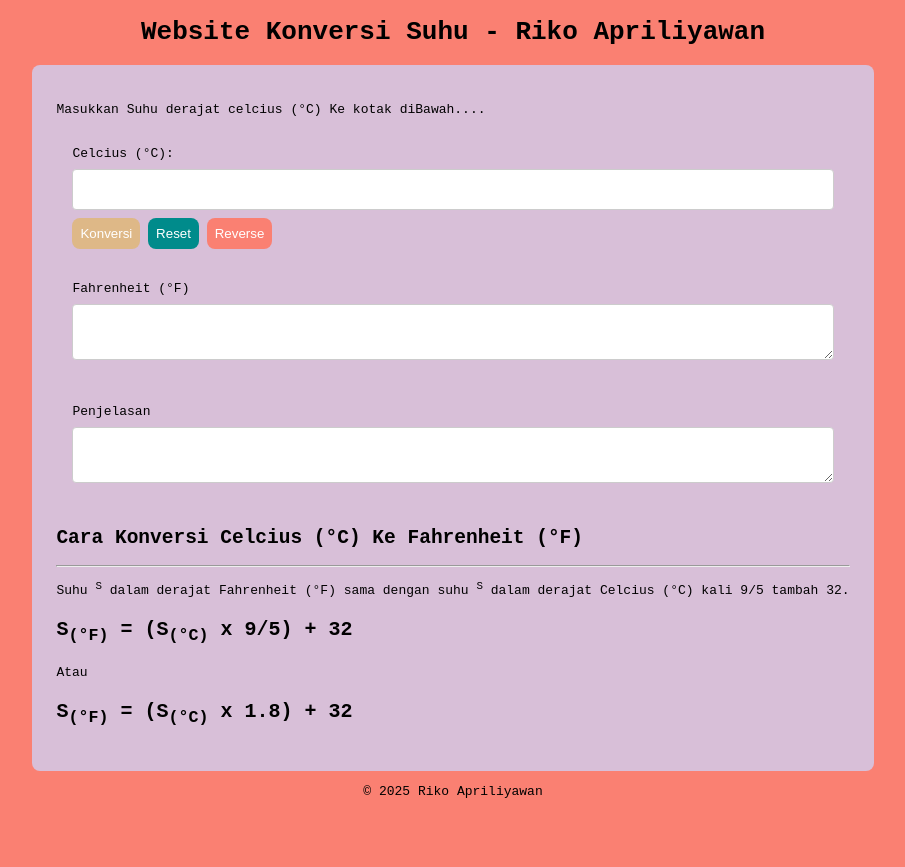
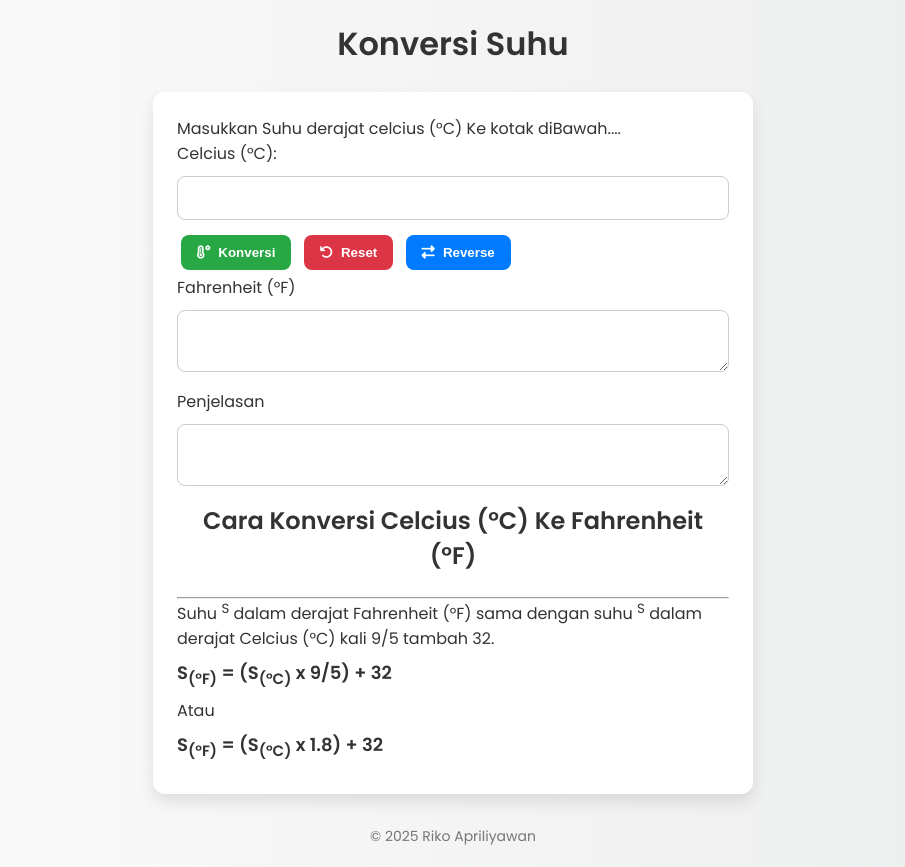
Before and after one commit to revou-fundamental-course/19-may-25-rikoapriliyawan, a plain HTML site: page index.html in a window 1280 px wide. Shown: the whole page, without its empty margins (187-1092 px from the left). Before the commit the page ends 812 px from the top, so only its background shows below. Drawn offline with Linux system fonts and the light colour scheme.

Commit message:
Update Fitur

```diff
--- a/css/style.css
+++ b/css/style.css
@@ -1,54 +1,107 @@
+/* Import Google Fonts */
+@import url('https://fonts.googleapis.com/css2?family=Poppins:wght@400;600&display=swap');
+
+* {
+    margin: 0;
+    padding: 0;
+    box-sizing: border-box;
+}
+
 body {
-    justify-items: center;
-    font-family: monospace;
-    background-color: salmon
+    font-family: 'Poppins', sans-serif;
+    background: linear-gradient(to right, #fdfbfb, #ebedee);
+    color: #333;
+    padding: 20px;
+}
+
+header {
+    text-align: center;
+    margin-bottom: 24px;
 }
 
 main {
+    max-width: 600px;
+    margin: 0 auto;
+    background-color: white;
     padding: 24px;
-    border-radius: 8px;
-    background-color: thistle
+    border-radius: 12px;
+    box-shadow: 0 8px 16px rgba(0, 0, 0, 0.1);
 }
 
 input[type=number],
 textarea {
     width: 100%;
-    padding: 12px 20px;
-    margin: 8px 0;
-    display: inline-block;
+    padding: 12px;
+    margin: 10px 0;
     border: 1px solid #ccc;
-    border-radius: 4px;
-    box-sizing: border-box;
+    border-radius: 8px;
+    font-size: 16px;
+    transition: all 0.3s ease;
+}
+
+input:focus,
+textarea:focus {
+    outline: none;
+    border-color: #0077ff;
+    box-shadow: 0 0 8px rgba(0, 119, 255, 0.2);
 }
 
 button {
-    border: 0px;
-    padding: 8px;
+    padding: 10px 16px;
+    margin: 5px 4px;
+    border: none;
+    border-radius: 8px;
     color: white;
-    border-radius: 8px;
+    font-weight: 600;
     cursor: pointer;
+    transition: background 0.3s ease;
+    display: inline-flex;
+    align-items: center;
+    gap: 8px;
+}
+
+.bg-lightseagreen {
+    background-color: #28a745;
+}
+.bg-lightseagreen:hover {
+    background-color: #218838;
+}
+
+.bg-lightcoral {
+    background-color: #dc3545;
+}
+.bg-lightcoral:hover {
+    background-color: #c82333;
+}
+
+.bg-lightblue {
+    background-color: #007bff;
+}
+.bg-lightblue:hover {
+    background-color: #0069d9;
+}
+
+footer {
+    text-align: center;
+    margin-top: 32px;
+    font-size: 14px;
+    color: #777;
 }
 
 .rumus-content {
-    font-size: 20px;
     font-weight: bold;
+    font-size: 18px;
+    margin: 8px 0;
 }
 
-/* Global Usage */
-.padding-medium {
-    padding: 16px;
+/* Responsive */
+@media (max-width: 600px) {
+    main {
+        padding: 16px;
+    }
+
+    button {
+        width: 100%;
+        justify-content: center;
+    }
 }
-
-.bg-lightseagreen {
-    background-color: burlywood;
-}
-
-.bg-lightcoral {
-    background-color: darkcyan;
-}
-
-.bg-lightblue {
-    background-color: salmon;
-}
-
-/* Global Usage */
--- a/index.html
+++ b/index.html
@@ -5,11 +5,13 @@
     <meta name="viewport" content="width=device-width, initial-scale=1.0" />
     <title>Website Konversi Suhu</title>
     <link rel="stylesheet" href="css/style.css" />
+    <link rel="stylesheet" href="https://cdnjs.cloudflare.com/ajax/libs/font-awesome/6.5.0/css/all.min.css">
+
   </head>
   <body>
     <!--Header Content-->
     <header>
-      <h1>Website Konversi Suhu - Riko Apriliyawan</h1>
+      <h1>Konversi Suhu</h1>
     </header>
 
     <!--Main Content-->
@@ -20,7 +22,6 @@
 
       <!--Form Konversi Suhu-->
       <form class="padding-medium">
-
         <!--inputan Suhu-->
         <div>
           <label for="Input-Suhu">Celcius (&deg;C):</label>
@@ -29,9 +30,15 @@
 
         <!--Tombol Action-->
         <div>
-          <button class="bg-lightseagreen">Konversi</button>
-          <button class="bg-lightcoral">Reset</button>
-          <button class="bg-lightblue">Reverse</button>
+          <button class="bg-lightseagreen">
+            <i class="fas fa-temperature-high"></i> Konversi
+          </button>
+          <button class="bg-lightcoral">
+            <i class="fas fa-undo"></i> Reset
+          </button>
+          <button class="bg-lightblue">
+            <i class="fas fa-exchange-alt"></i> Reverse
+          </button>
         </div>
       </form>
 
@@ -56,8 +63,10 @@
         <hr />
 
         <div>
-          <p>Suhu <sup>S</sup> dalam derajat Fahrenheit (&deg;F) sama dengan suhu <sup>S</sup> dalam derajat
-          Celcius (&deg;C) kali 9/5 tambah 32.</p>
+          <p>
+            Suhu <sup>S</sup> dalam derajat Fahrenheit (&deg;F) sama dengan suhu
+            <sup>S</sup> dalam derajat Celcius (&deg;C) kali 9/5 tambah 32.
+          </p>
           <p class="rumus-content">
             S<sub>(&deg;F)</sub> = (S<sub>(&deg;C)</sub> x 9/5) + 32
           </p>
@@ -70,7 +79,7 @@
     </main>
 
     <footer>
-        <p>&copy; 2025 Riko Apriliyawan</p>
+      <p>&copy; 2025 Riko Apriliyawan</p>
     </footer>
     <script src="js/script.js"></script>
   </body>
```
